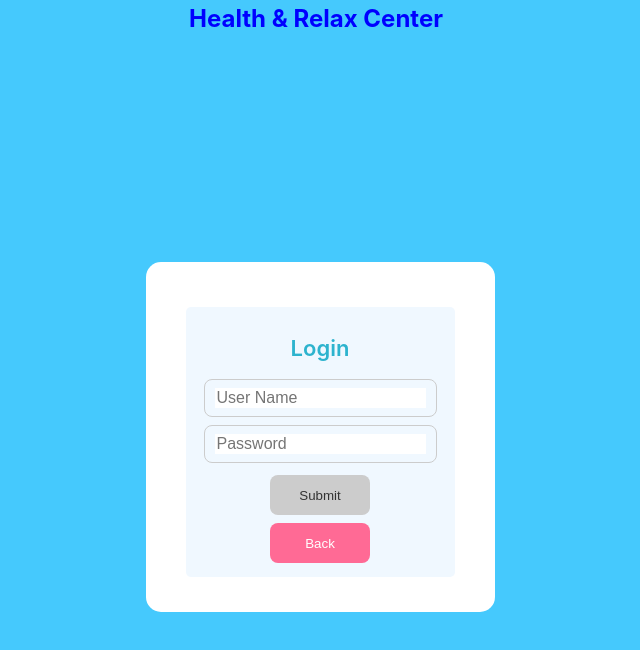
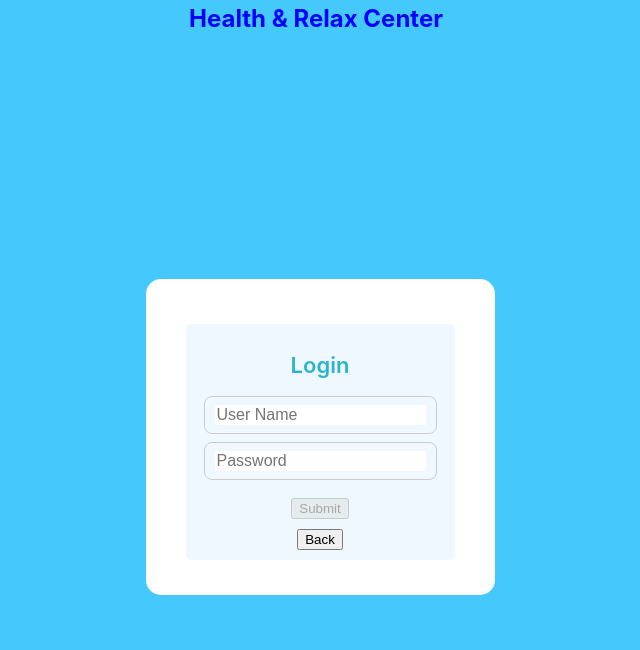
Before and after one commit to nikindtmas1/Feedback-Rating, a React (Create React App) app in the folder client/: page /login in a window 1280 px wide. Shown: the top 650 px of the page, without its empty margins (320-960 px from the left). Built offline with nearby package versions, Linux system fonts and the light colour scheme; no server answers.

Commit message:
Added class name on button login

```diff
--- a/client/src/Components/shared/ButtonLogin.js
+++ b/client/src/Components/shared/ButtonLogin.js
@@ -1,8 +1,9 @@
 import React from 'react'
 
 const ButtonLogin = ({ children, version = 'primary', type, isDisabled = false }) => {
+
   return (
-    <button type={type} disabled={isDisabled} className={`btn btn-${version}`}>
+    <button type={type} disabled={isDisabled} className={`loginbutt loginbutt-${version}`}>
             {children}
     </button>
   )
```
